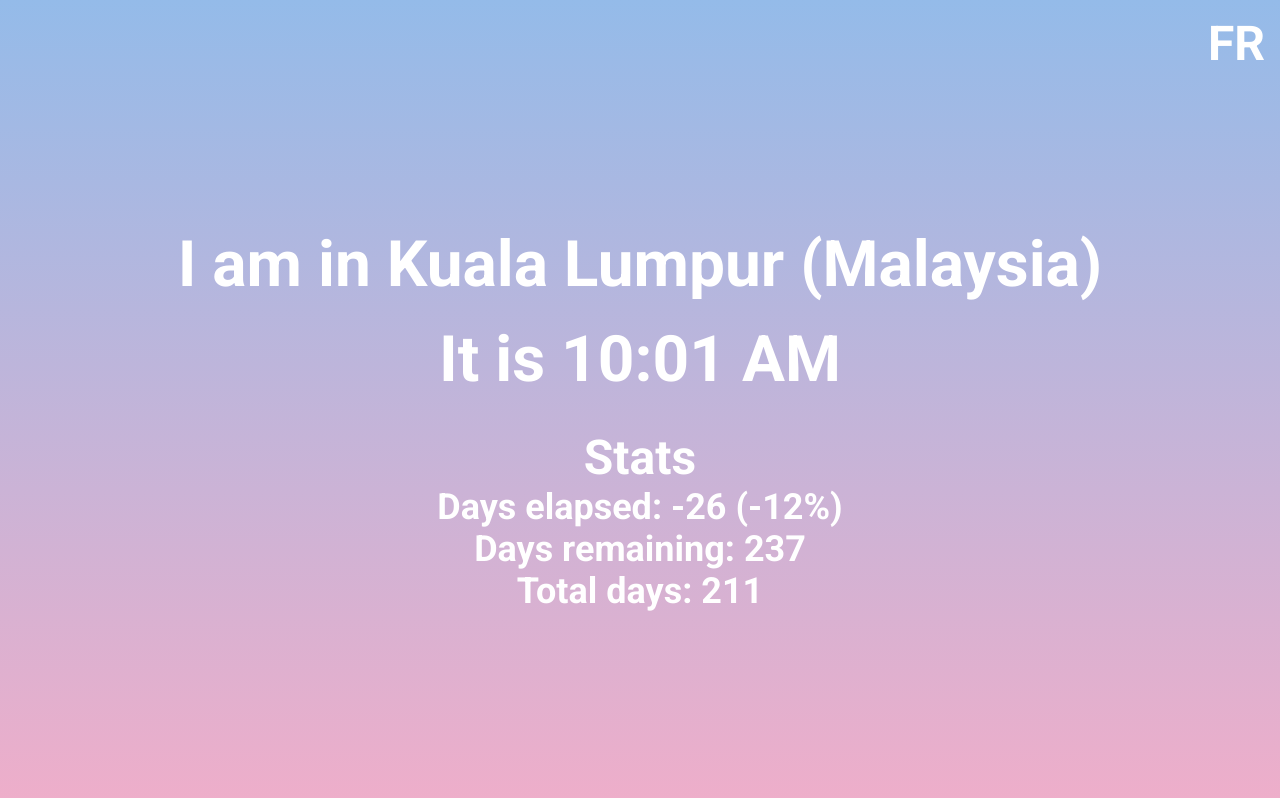
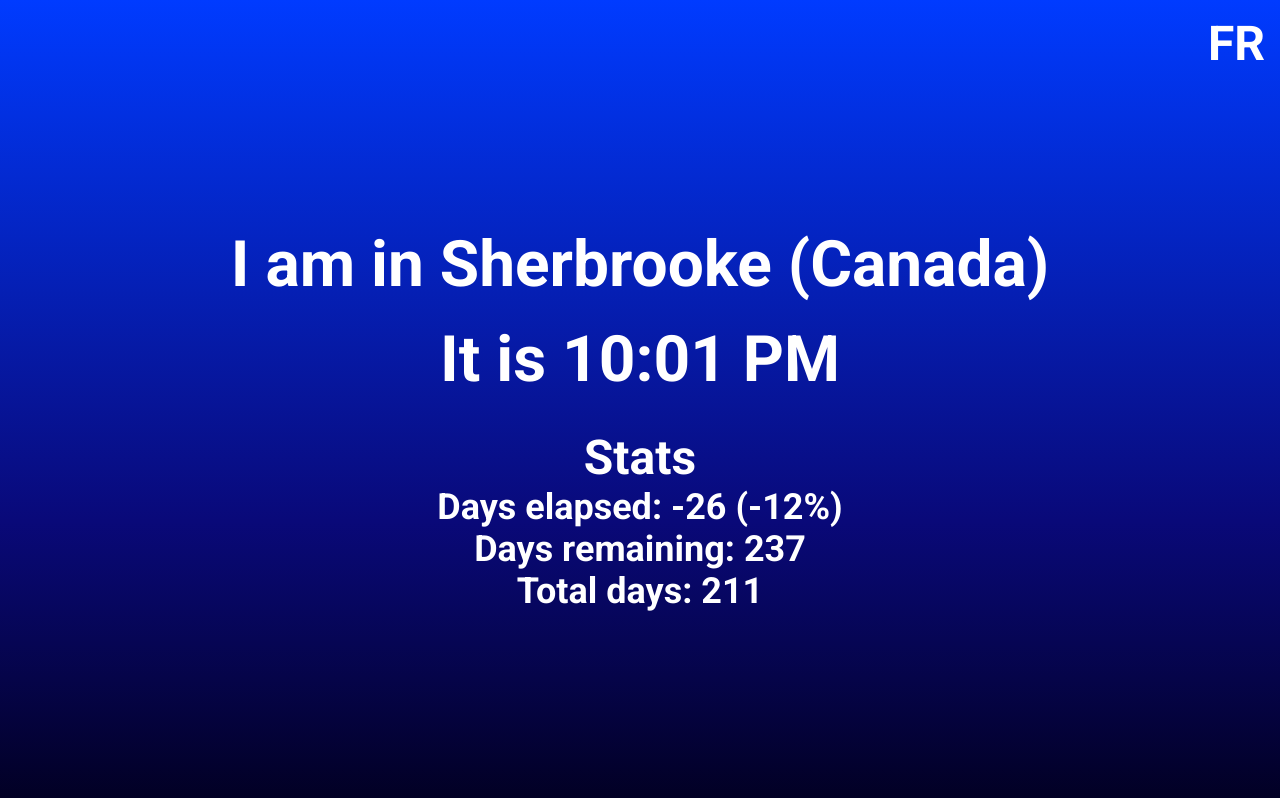
Before and after one commit to katima-g33k/where-am-i, a React (Create React App) app: page / in a window 1280 px wide. Built offline with nearby package versions, Linux system fonts and the light colour scheme.

Commit message:
Update location

```diff
--- a/src/data/index.ts
+++ b/src/data/index.ts
@@ -1,6 +1,96 @@
 import { Data } from "../types";
 
 const data: Data[] = [
+  {
+    from: "2023-07-01",
+    timeZone: "America/Montreal",
+    city: {
+      en: "Sherbrooke",
+      fr: "Sherbrooke",
+    },
+    country: {
+      en: "Canada",
+      fr: "Canada",
+    }
+  },
+  {
+    from: "2023-06-17",
+    to: "2023-07-01",
+    timeZone: "America/Vancouver",
+    city: {
+      en: "Vancouver",
+      fr: "Vancouver",
+    },
+    country: {
+      en: "Canada",
+      fr: "Canada",
+    }
+  },
+  {
+    from: "2023-06-12",
+    to: "2023-06-17",
+    timeZone: "Asia/Tokyo",
+    city: {
+      en: "Tokyo",
+      fr: "Tokyo",
+    },
+    country: {
+      en: "Japan",
+      fr: "Japon",
+    }
+  },
+  {
+    from: "2023-06-10",
+    to: "2023-06-12",
+    timeZone: "Asia/Tokyo",
+    city: {
+      en: "Kyoto",
+      fr: "Kyoto",
+    },
+    country: {
+      en: "Japan",
+      fr: "Japon",
+    }
+  },
+  {
+    from: "2023-06-06",
+    to: "2023-06-10",
+    timeZone: "Asia/Tokyo",
+    city: {
+      en: "Osaka",
+      fr: "Osaka",
+    },
+    country: {
+      en: "Japan",
+      fr: "Japon",
+    }
+  },
+  {
+    from: "2023-05-12",
+    to: "2023-06-16",
+    timeZone: "Asia/Tokyo",
+    city: {
+      en: "Tokyo",
+      fr: "Tokyo",
+    },
+    country: {
+      en: "Japan",
+      fr: "Japon",
+    }
+  },
+  {
+    from: "2023-04-10",
+    to: "2023-05-12",
+    timeZone: "Asia/Seoul",
+    city: {
+      en: "Seoul",
+      fr: "Séoul",
+    },
+    country: {
+      en: "South Korea",
+      fr: "Corée du Sud",
+    }
+  },
   {
     from: "2023-02-10",
     to: "2023-04-10",
```
